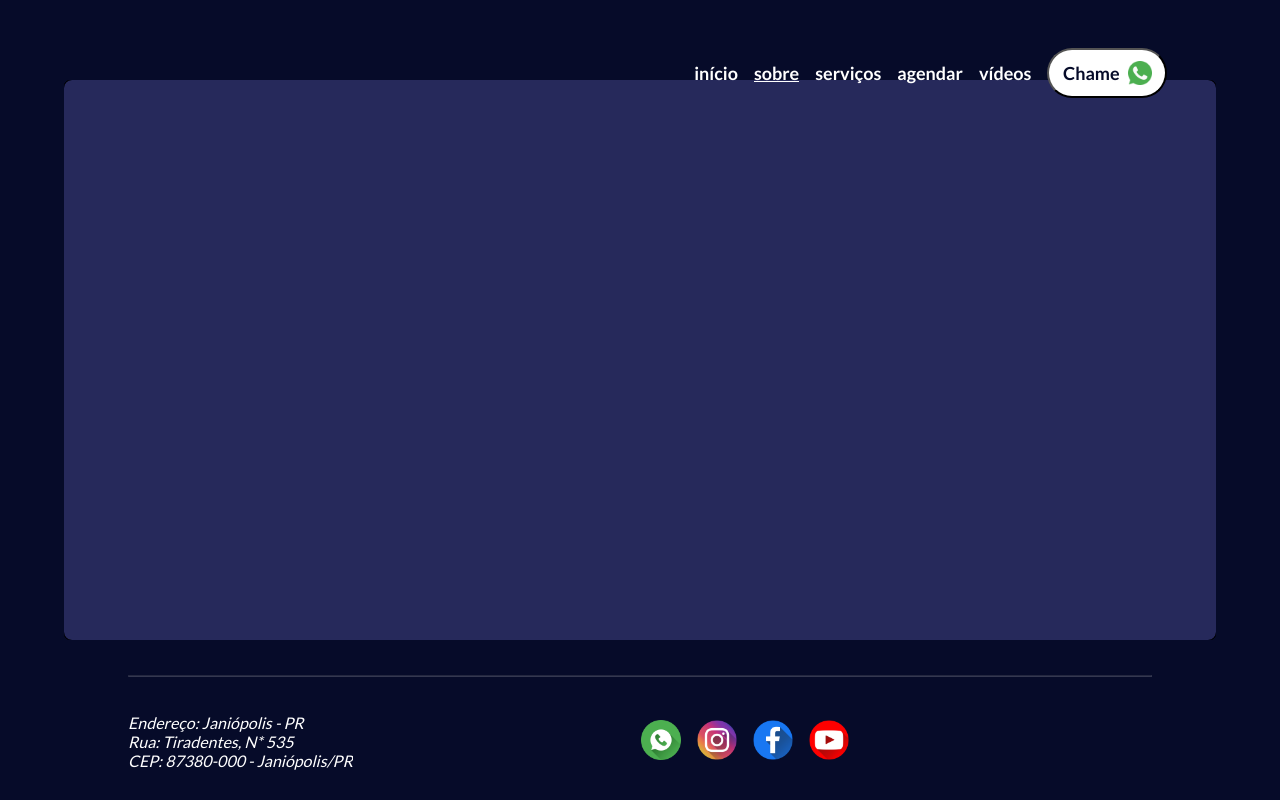
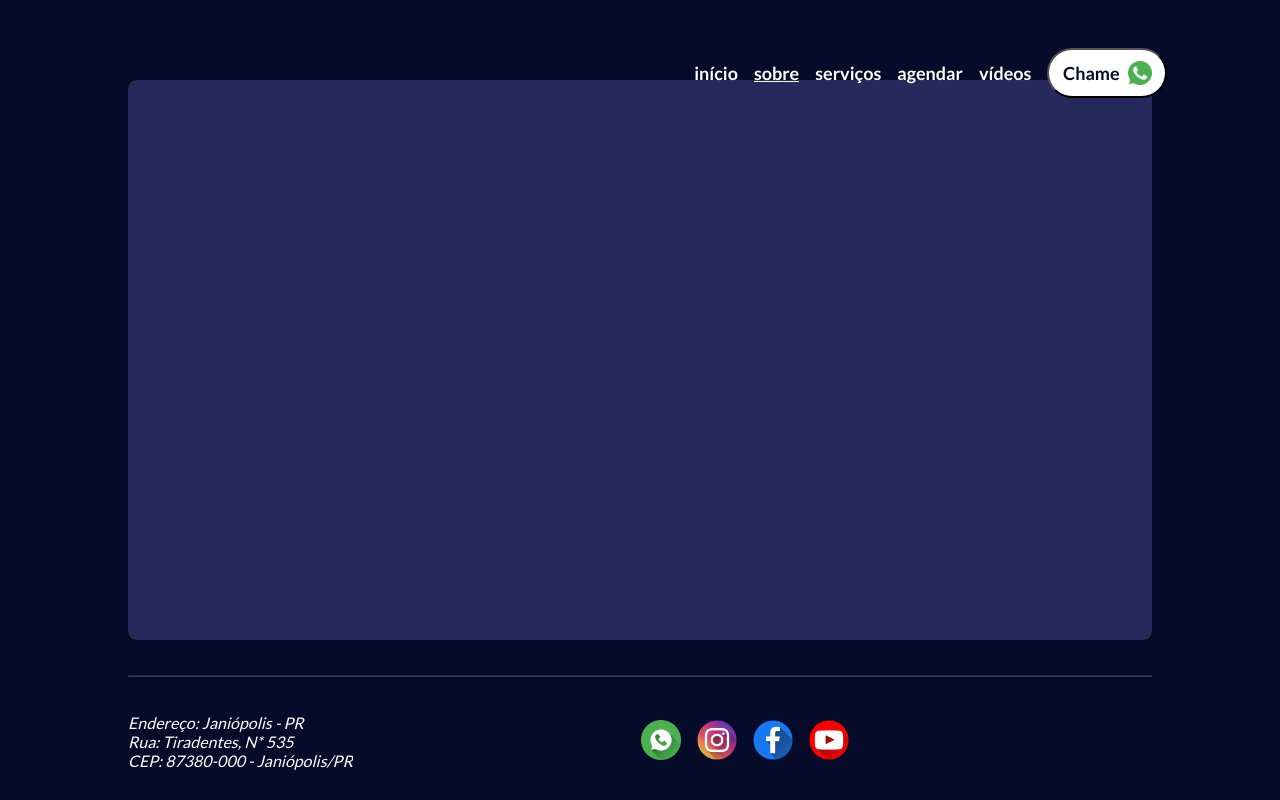
Before and after one commit to Luis-Mackiewicz/camargo-advocacia, a React (Vite) app: page /about in a window 1280 px wide. Built offline with nearby package versions, Linux system fonts and the light colour scheme.

Commit message:
style: changing width of container

```diff
--- a/src/components/container/Container.css
+++ b/src/components/container/Container.css
@@ -1,5 +1,5 @@
 .about-container {
-  width: 90vw;
+  width: 80vw;
   height: 70vh;
   background-color: #26295b;
   border-radius: 8px;
```
